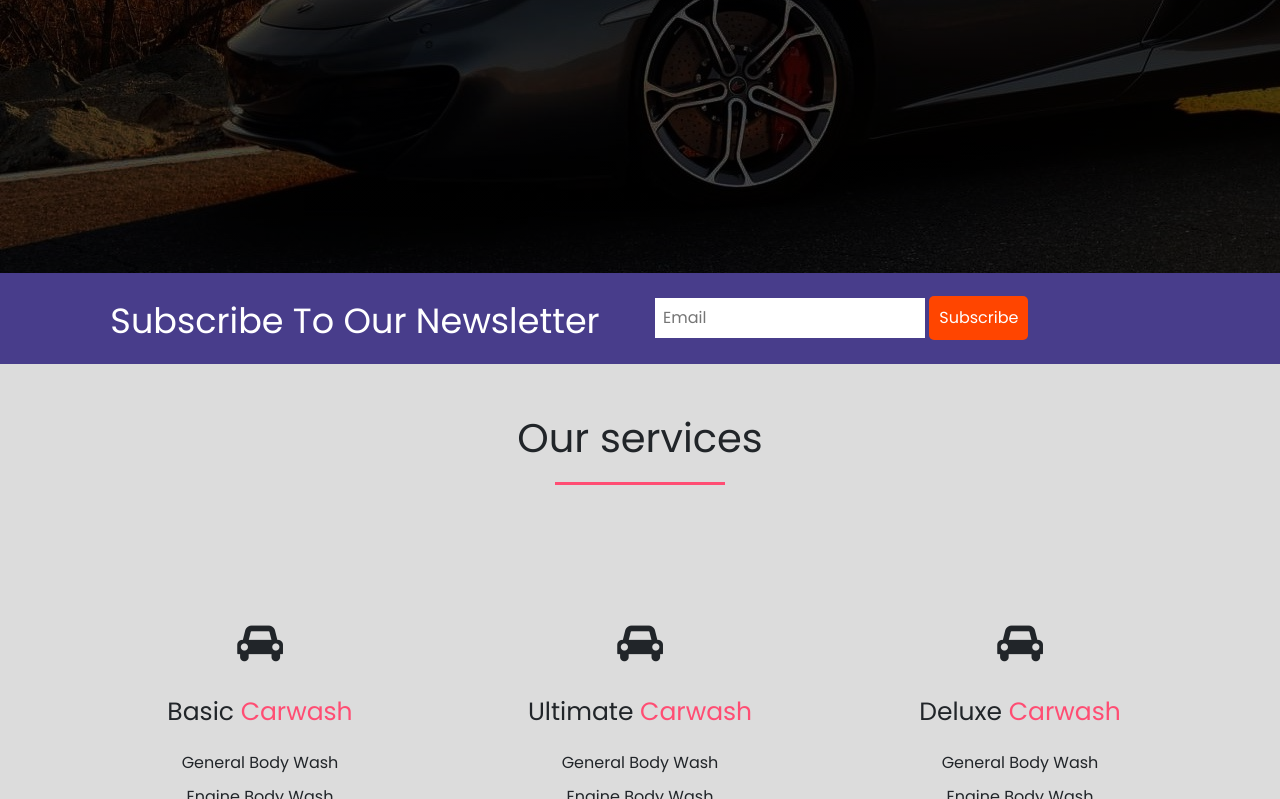
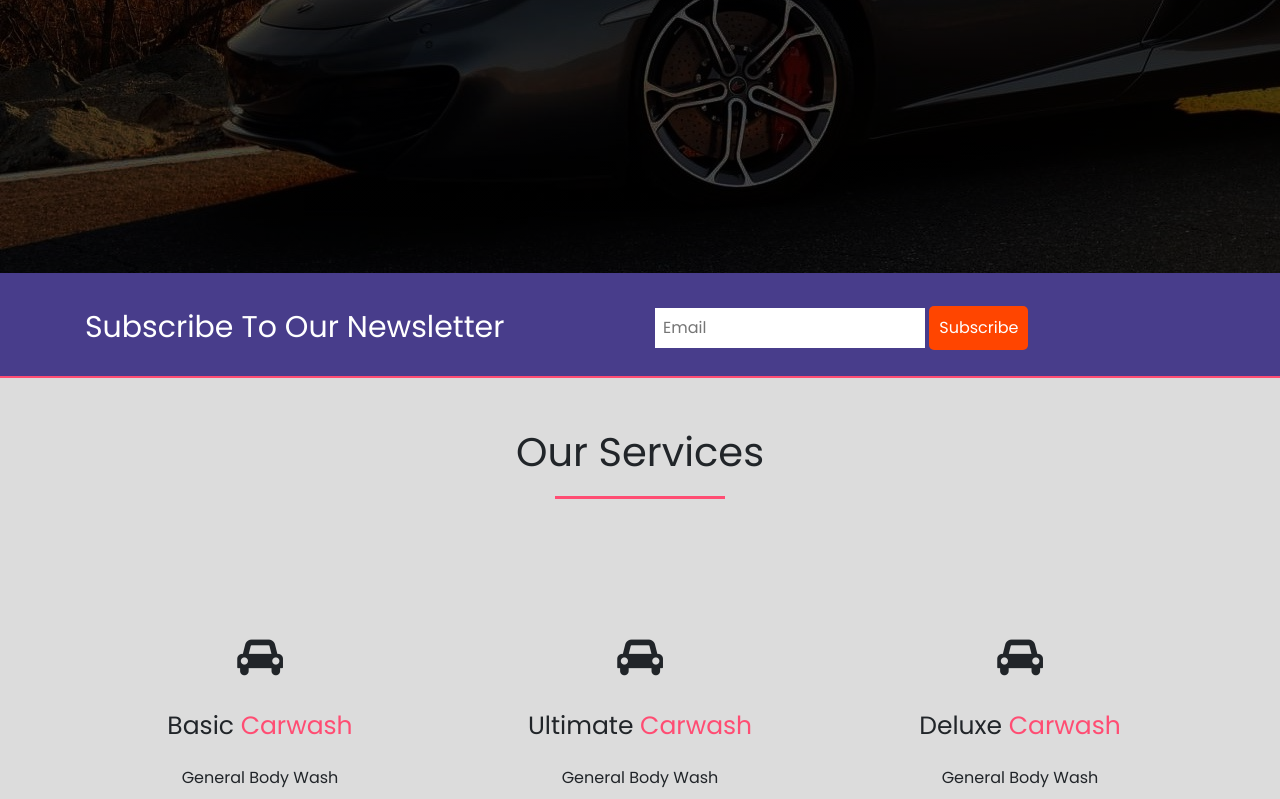
Before and after one commit to samuelkaranja/3D-Responsive-Carwash-Website, a plain HTML site: page index.html in a window 1280 px wide. Shown: the part 527-1326 px from the top of the page. Drawn offline with nearby package versions, Linux system fonts and the light colour scheme.

Commit message:
File update

```diff
--- a/index.html
+++ b/index.html
@@ -46,7 +46,7 @@
 <section class="subscribe">
 	<div class="container">
 		<div class="row">
-			<div class="col-md-6 text-center">
+			<div class="col-md-6">
 				<p>Subscribe To Our Newsletter</p>
 			</div>
 
@@ -63,7 +63,7 @@
 <section class="service" id="service">
 	<div class="content-box">
 		<div class="container">
-			<h2>Our services</h2>
+			<h2>Our Services</h2>
 			<div class="row">
 				<div class="col-md-4 text-center">
 					<div class="icon">
--- a/style.css
+++ b/style.css
@@ -58,10 +58,12 @@
 
 .subscribe{
 	background: darkslateblue;
+	padding: 10px 0 10px 0;
+	border-bottom: 2px solid #ff4d73;
 }
 
 .subscribe p{
-	font-size: 35px;
+	font-size: 30px;
 	padding-top: 22px;
 	color: #fff;
 }
@@ -108,8 +110,7 @@
 
 .service .icon{
 	padding-bottom: 20px;
-/*	color: #ff4d73;
-*/	font-size: 40px;
+	font-size: 40px;
 }
 
 .service .col-md-4 span{
@@ -207,9 +208,14 @@
 
 .footer .info{
 	padding-top: 20px;
+	cursor: pointer;
 }
 
 .footer .info a{
 	text-decoration: none;
 	color: #fff;
 }
+
+.footer .info a:hover{
+	text-decoration: underline;
+}
```
